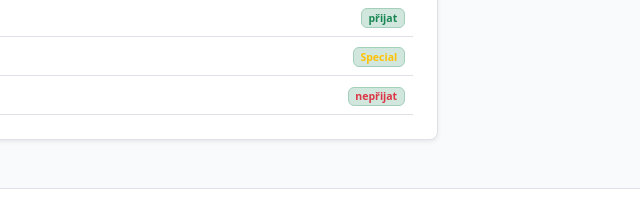
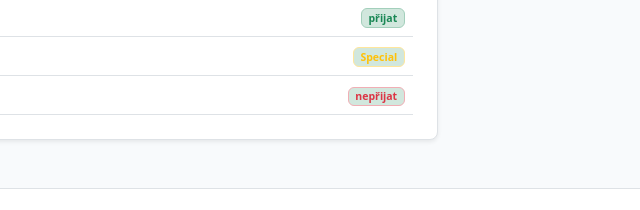
Before and after one commit to kubikmalek333/WebProjekt, a website: page index.html in a window 1280 px wide. Shown: the part 1044-1254 px from the top of the page, 640-1280 px from the left. Drawn offline with nearby package versions, Linux system fonts and the light colour scheme.

Commit message:
změna barev

```diff
--- a/index.html
+++ b/index.html
@@ -146,13 +146,13 @@
               <td class="fw-semibold">Albert</td>
               <td class="text-muted">Příleský</td>
               <td class="text-end"><span
-                  class="badge bg-success-subtle text-warning border border-success-subtle">Special</span></td>
+                  class="badge bg-success-subtle text-warning border border-warning-subtle">Special</span></td>
             </tr>
             <tr>
               <td class="fw-semibold">Jakub</td>
               <td class="text-muted">Rajsigl</td>
               <td class="text-end"><span
-                  class="badge bg-success-subtle text-danger border border-success-subtle">nepřijat</span></td>
+                  class="badge bg-success-subtle text-danger border border-danger-subtle">nepřijat</span></td>
           </tbody>
         </table>
       </div>
```
